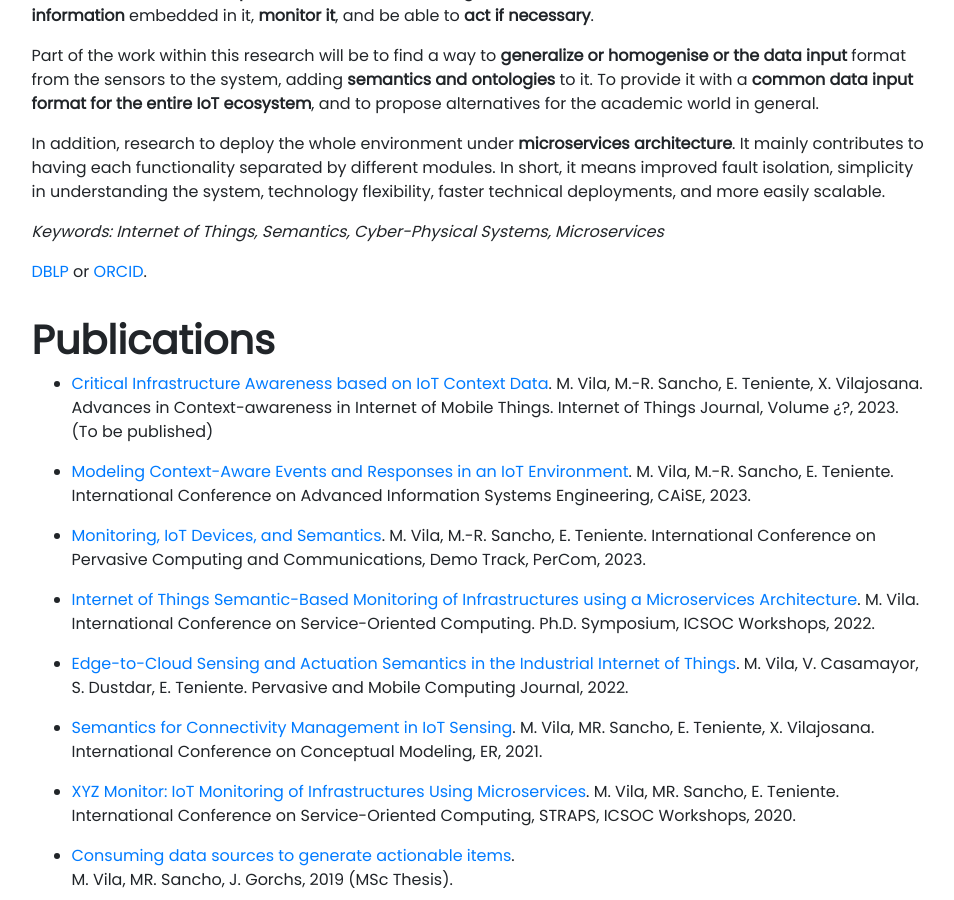
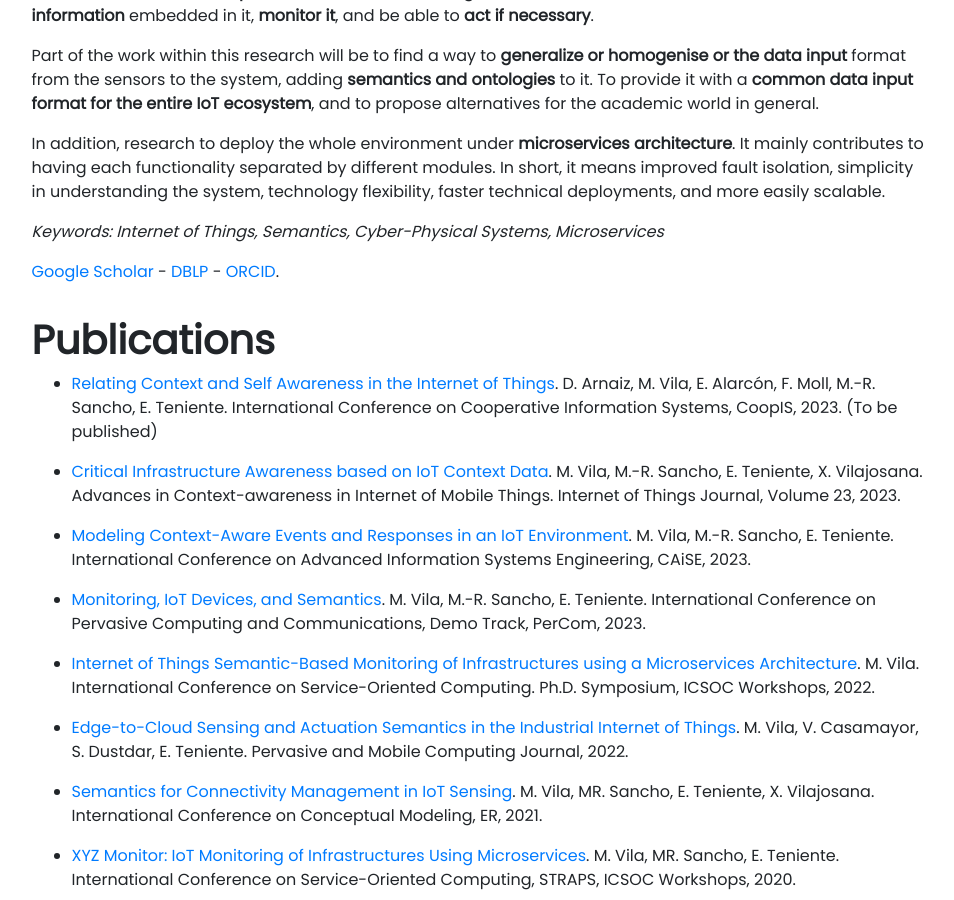
Before and after one commit to LaQuay/marcvila.me, a Jekyll site: the page built from pages/research.md, in a window 1280 px wide and 900 px high, scrolled down 365 px. Shown: the whole window, without its empty margins (161-1115 px from the left). Built offline with Jekyll 4.4.1, drawn with Linux system fonts in a browser that asks for light colours; nearby versions of some CDN libraries.

Commit message:
update research and skills

```diff
--- a/_data/other-skills.yml
+++ b/_data/other-skills.yml
@@ -3,7 +3,7 @@
   showPercentage: false
   color: dark
 
-- name: Cloud Development (Google Cloud, AWS)
+- name: DevOps / Cloud Dev. (Google Cloud, AWS)
   percentage: 100
   showPercentage: false
   color: dark
--- a/pages/research.md
+++ b/pages/research.md
@@ -29,12 +29,14 @@ technical deployments, and more easily scalable.
 
 <i>Keywords: Internet of Things, Semantics, Cyber-Physical Systems, Microservices</i>
 
-[DBLP](https://dblp.org/pid/320/5048-1.html) or [ORCID](https://orcid.org/0000-0002-5621-6543).
+[Google Scholar](https://scholar.google.com/citations?user=dJvoBz8AAAAJ) - [DBLP](https://dblp.org/pid/320/5048-1.html) - [ORCID](https://orcid.org/0000-0002-5621-6543).
 
 # **Publications**
 
-- [Critical Infrastructure Awareness based on IoT Context Data](). M. Vila, M.-R. Sancho, E. Teniente, X. Vilajosana. Advances in
-  Context-awareness in Internet of Mobile Things. Internet of Things Journal, Volume ¿?, 2023. (To be published)
+- [Relating Context and Self Awareness in the Internet of Things](). D. Arnaiz, M. Vila, E. Alarcón, F. Moll, M.-R. Sancho, E. Teniente. International Conference on Cooperative Information Systems, CoopIS, 2023. (To be published)
+
+- [Critical Infrastructure Awareness based on IoT Context Data](https://doi.org/10.1016/j.iot.2023.100855). M. Vila, M.-R. Sancho, E. Teniente, X. Vilajosana. Advances in
+  Context-awareness in Internet of Mobile Things. Internet of Things Journal, Volume 23, 2023.
 
 - [Modeling Context-Aware Events and Responses in an IoT Environment](https://doi.org/10.1007/978-3-031-34560-9_5). M. Vila, M.-R. Sancho, E. Teniente. International Conference on Advanced Information Systems Engineering, CAiSE, 2023.
 
```
Also changed, not shown: _data/work-timeline.yml (+15 -8 lines), pages/about.md (+3 -2 lines).
